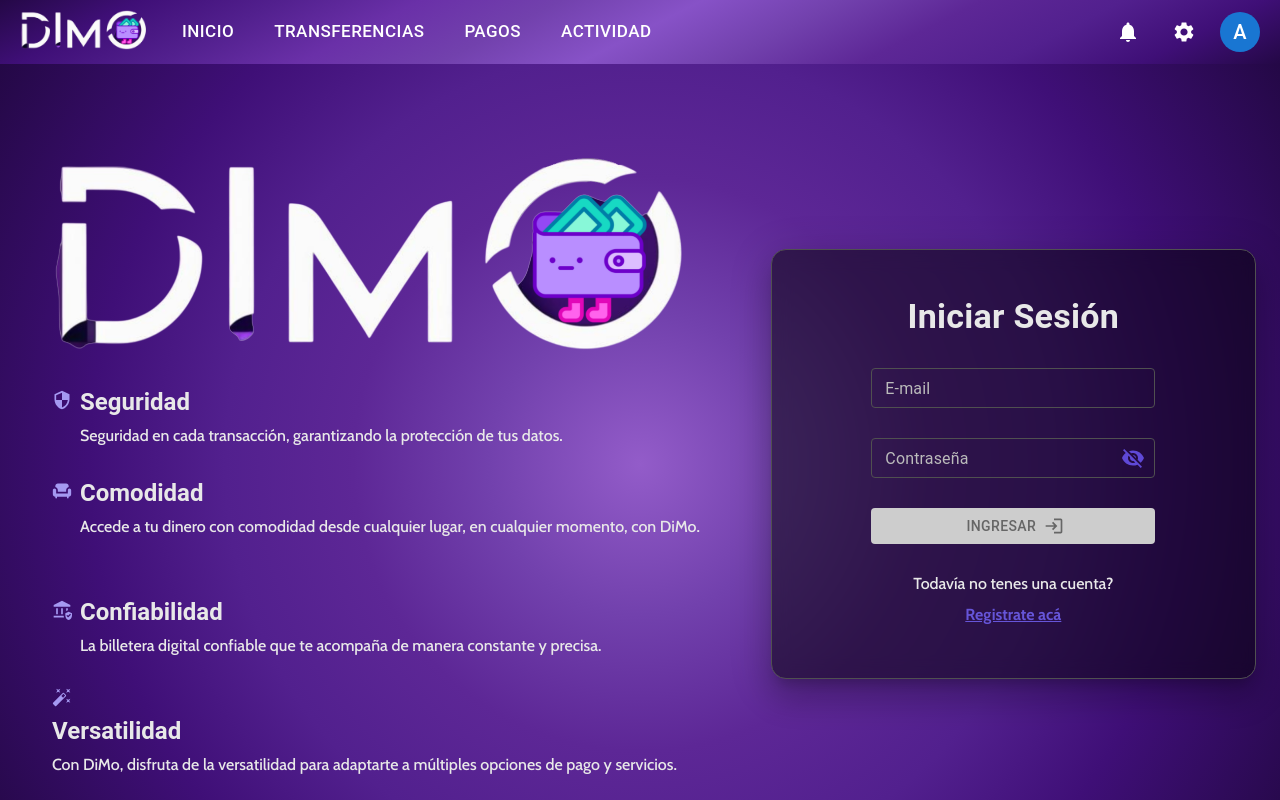
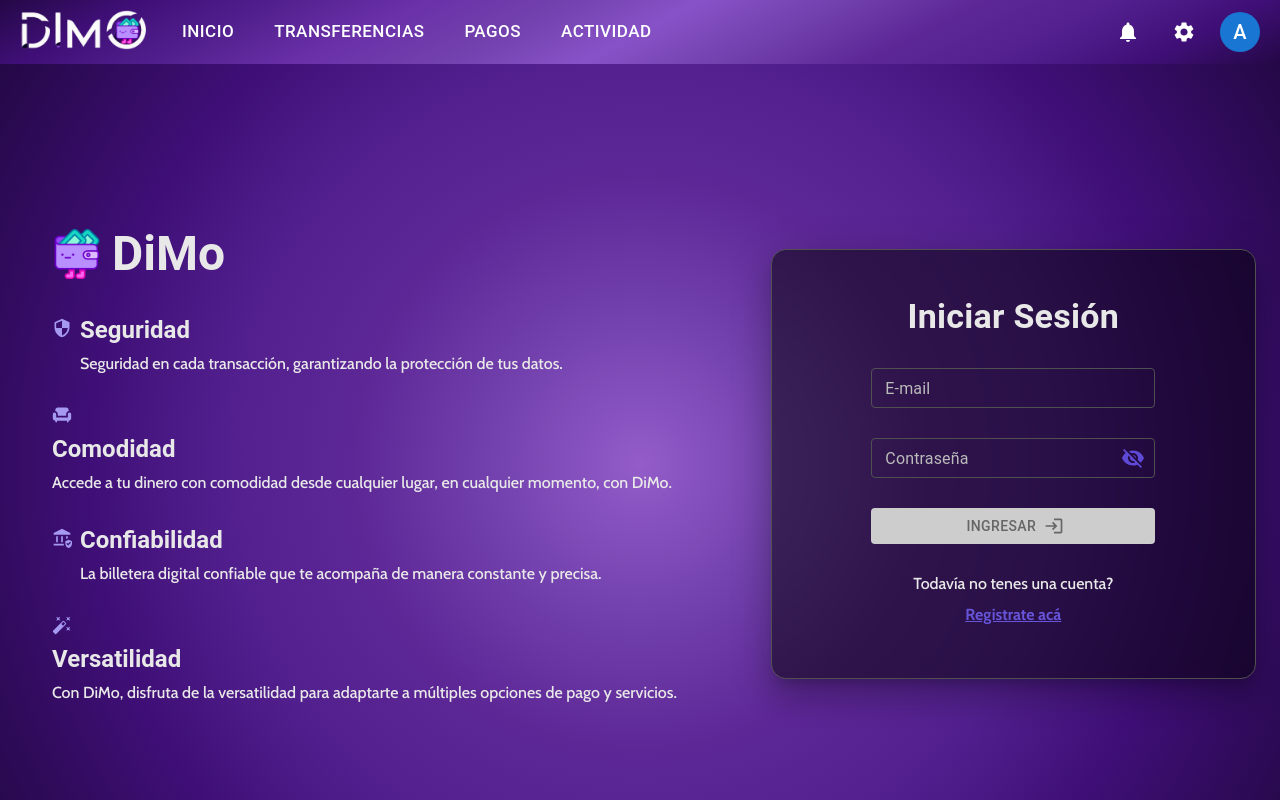
Before and after one commit to alkemyTech/BBVA-FS-W5-Front-S1, a React (Vite) app: page /login in a window 1280 px wide. Shown: the top 800 px of the page. Built offline with nearby package versions, Linux system fonts and the light colour scheme.

Commit message:
Seteamos el token en el local storage

```diff
--- a/src/components/LoginSignUp/LoginSignUp.jsx
+++ b/src/components/LoginSignUp/LoginSignUp.jsx
@@ -119,13 +119,13 @@ export default function LoginSignUp({ isLogin }) {
         dispatch(
           setUserAuthenticated({
             id: tokenPayload.jti,
-            token: response.data.token,
             role: tokenPayload.role,
             firstName: response.data.firstName,
             lastName: response.data.lastName,
             email: tokenPayload.sub,
           })
         );
+        localStorage.setItem("token", response.data.token);
         setLoadingScreen({
           message:"Iniciando Sesión",
           duration:"2000"
@@ -201,7 +201,7 @@ export default function LoginSignUp({ isLogin }) {
           "radial-gradient(circle, rgba(147,92,201,1) 0%, rgba(114,65,173,1) 20%, rgba(93,39,150,1) 38%, rgba(82,32,142,1) 55%, rgba(63,15,119,1) 73%, rgba(36,8,70,1) 100%)",
         flexDirection: "row",
         alignItems: "center",
-        height: "100vh",
+        height:"100vh"
       }}
     >
       <Grid item size={7}>
@@ -225,11 +225,11 @@ export default function LoginSignUp({ isLogin }) {
               }}
             >
               <img
-                src="assets/prueba1.png"
+                src="/assets/iconoPaginaVioleta.png"
                 alt=""
-                style={{ height: "200px" }}
+                style={{height:"50px"}}
               />
-
+              DiMo
             </Typography>
           </Grid>
 
```
